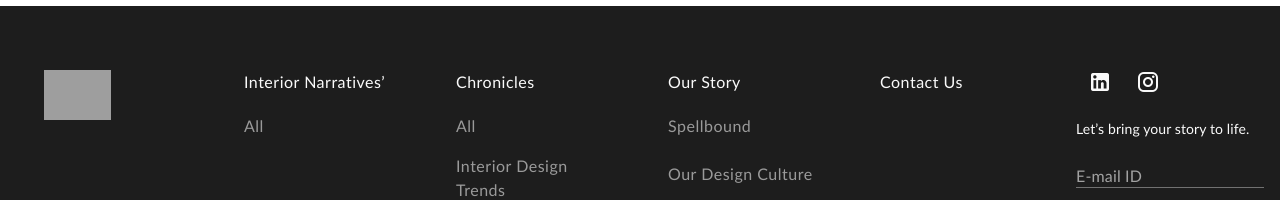
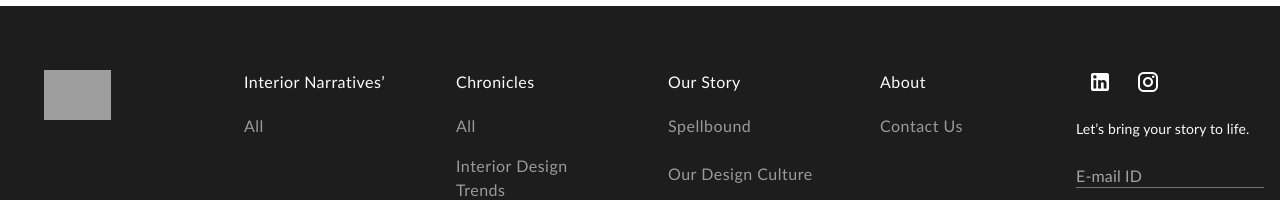
Before and after one commit to adarsht29/spellbound-vue, a Vue app: page /chronicles in a window 1280 px wide. Shown: the part 858-1058 px from the top of the page. Built offline with nearby package versions, Linux system fonts and the light colour scheme; grey boxes are pictures that could not be loaded; a web font is replaced by a local one.

Commit message:
All changes

```diff
--- a/src/components/Interior/LeftFullImageBlock.vue
+++ b/src/components/Interior/LeftFullImageBlock.vue
@@ -4,7 +4,7 @@
       <!-- Image Column -->
       <v-col cols="12" md="9">
         <v-img :src="block.image" :alt="block.title"></v-img>
-        <div class="mt-3 text-right">
+        <div class="mt-2 text-right">
           <div class="text-h6 font-weight-bold">{{ block.title }}</div>
           <div v-html="block.subtitle" class="text-subtitle-1"></div>
         </div>
--- a/src/components/Interior/LeftImageTextBlock.vue
+++ b/src/components/Interior/LeftImageTextBlock.vue
@@ -4,7 +4,7 @@
       <!-- Image Column -->
       <v-col cols="12" md="7">
         <v-img :src="block.image" :alt="block.title"></v-img>
-        <div class="mt-3 text-right">
+        <div class="mt-2 text-right">
           <div class="text-h6 font-weight-bold">{{ block.title }}</div>
           <div v-html="block.subtitle" class="text-subtitle-1"></div>
         </div>
--- a/src/components/Interior/RightImageTextBlock.vue
+++ b/src/components/Interior/RightImageTextBlock.vue
@@ -16,7 +16,7 @@
       <!-- Image Column -->
       <v-col cols="12" md="7">
         <v-img :src="block.image" :alt="block.title"></v-img>
-        <div class="mt-3">
+        <div class="mt-2">
           <div class="text-h6 font-weight-bold">{{ block.title }}</div>
           <div v-html="block.subtitle" class="text-subtitle-1"></div>
         </div>
--- a/src/components/Interior/TopLeftBottomRightImageBlock.vue
+++ b/src/components/Interior/TopLeftBottomRightImageBlock.vue
@@ -4,7 +4,7 @@
     <v-row :class="{ overlap: mdAndUp }" no-gutters>
       <v-col cols="12" md="6">
         <v-img :src="block1.image" :alt="block1.title"></v-img>
-        <div class="mt-3 text-right">
+        <div class="mt-2 text-right">
           <div class="text-h6 font-weight-bold">{{ block1.title }}</div>
           <div v-html="block1.subtitle" class="text-subtitle-1"></div>
         </div>
@@ -29,7 +29,7 @@
     <v-row :class="{ 'overlap-second': mdAndUp }" no-gutters>
       <v-col cols="12" md="5" style="margin-left: auto">
         <v-img :src="block2.image" :alt="block2.title"></v-img>
-        <div class="mt-3">
+        <div class="mt-2">
           <div class="text-h6 font-weight-bold">{{ block2.title }}</div>
           <div v-html="block2.subtitle" class="text-subtitle-1"></div>
         </div>
--- a/src/components/Interior/TopRightImageTextBlock.vue
+++ b/src/components/Interior/TopRightImageTextBlock.vue
@@ -5,7 +5,7 @@
       <v-col cols="12" md="10" class="d-flex align-start justify-end">
         <div class="w-100">
           <v-img :src="block.image" :alt="block.title"></v-img>
-          <div class="mt-3">
+          <div class="mt-2">
             <div class="text-h6 font-weight-bold">{{ block.title }}</div>
             <div v-html="block.subtitle" class="text-subtitle-1"></div>
           </div>
--- a/src/components/NavFooter.vue
+++ b/src/components/NavFooter.vue
@@ -43,13 +43,19 @@
 
         <v-col cols="2" class="pt-0">
           <div class="d-flex">
-            <v-btn
-              v-for="icon in icons"
-              :key="icon"
-              :icon="icon"
-              class="rounded-0"
-              variant="text"
-            ></v-btn>
+            <template v-for="social in socials" :key="social.icon">
+              <a
+                :href="social.url"
+                target="_blank"
+                class="text-decoration-none text-white"
+              >
+                <v-btn
+                  :icon="social.icon"
+                  class="rounded-0"
+                  variant="text"
+                ></v-btn>
+              </a>
+            </template>
           </div>
 
           <div class="d-flex text-subtitle-2 mb-4 mt-3">
@@ -144,10 +150,19 @@ import { links } from "@/config";
 
 export default {
   setup() {
-    const icons = ["mdi-linkedin", "mdi-instagram"];
+    const socials = [
+      {
+        icon: "mdi-linkedin",
+        url: "https://www.linkedin.com/company/spellbound-homes",
+      },
+      {
+        icon: "mdi-instagram",
+        url: "https://www.instagram.com/spellbound_india",
+      },
+    ];
     return {
       links,
-      icons,
+      socials,
     };
   },
 };
--- a/src/config.js
+++ b/src/config.js
@@ -10,23 +10,23 @@ module.exports = {
       id: 2,
       label: "Chronicles",
       menuItems: [
-        { id: 1, label: "All", url: "/chronicles" },
+        { id: 21, label: "All", url: "/chronicles" },
         {
-          id: 2,
+          id: 22,
           label: "Interior Design Trends",
           url: "/chronicles/interior-design-trends",
         },
         {
-          id: 3,
+          id: 23,
           label: "Life at Spellbound",
           url: "/chronicles/life-at-spellbound",
         },
         {
-          id: 4,
+          id: 24,
           label: "Signature Projects",
           url: "/chronicles/signature-projects",
         },
-        { id: 5, label: "Sensory Design", url: "/chronicles/sensory-design" },
+        { id: 25, label: "Sensory Design", url: "/chronicles/sensory-design" },
       ],
       defaultUrl: "/chronicles",
     },
@@ -34,15 +34,15 @@ module.exports = {
       id: 3,
       label: "Our Story",
       menuItems: [
-        { id: 1, label: "Spellbound", url: "/" },
-        { id: 2, label: "Our Design Culture", url: "/" },
+        { id: 31, label: "Spellbound", url: "/" },
+        { id: 32, label: "Our Design Culture", url: "/" },
       ],
       defaultUrl: "/our-story",
     },
     {
       id: 4,
-      label: "Contact Us",
-      menuItems: [],
+      label: "About",
+      menuItems: [{ id: 41, label: "Contact Us", url: "/contact" }],
       defaultUrl: "/contact",
     },
   ],
--- a/src/views/ContactView.vue
+++ b/src/views/ContactView.vue
@@ -145,48 +145,47 @@
                 </v-col>
                 <v-col cols="5" class="pl-0">
                   <v-card
-                    class="pa-6 rounded-0 h-100 text-caption text-white elevation-0"
+                    class="pa-6 rounded-0 h-100 text-body-2 text-white elevation-0"
                     color="#1d1d1d"
                   >
                     <div class="text-h5 mb-6">Address</div>
-                    <p>WeWork Galaxy</p>
                     <p>
-                      43, Residency Road, Shanthala Nagar, Ashok Nagar, Banglore
+                      Spellbound Atelier Pvt. Ltd. 1st Floor, No. 14/2, 40th
+                      Cross, 8th Main 5th Block Jayanagar, Bangalore-560041
                     </p>
                     <p>Karnataka 560025</p>
                     <v-divider class="mt-6 mb-6"></v-divider>
                     <v-row>
-                      <v-col cols="5">
-                        <p>Phone</p>
+                      <v-col cols="12">
                         <p>
                           <a
                             href="tel:+91-11-4057-0808"
                             class="text-decoration-none text-white"
-                            >+ 91 11 4057 0808</a
+                            >Phone: +91 9844033222</a
                           >
                         </p>
                         <p>
                           <a
                             href="tel:+91-11-4052-7979"
                             class="text-decoration-none text-white"
-                            >+ 91 11 4052 7979</a
+                            >Phone: +91 9844033222</a
                           >
                         </p>
                       </v-col>
-                      <v-col cols="7">
-                        <p>Email</p>
+                      <v-col cols="12">
                         <p>
                           <a
                             href="mailto:business@spellbound.in"
                             class="text-decoration-none text-white"
-                            >business@spellbound.in</a
-                          >
+                            >For general enquiries: contact@spellbound.homes
+                          </a>
                         </p>
                         <p>
                           <a
                             href="mailto:media@spellbound.in"
                             class="text-decoration-none text-white"
-                            >media@spellbound.in</a
+                            >For media and other enquiries:
+                            info@spellbound.homes</a
                           >
                         </p>
                       </v-col>
```
